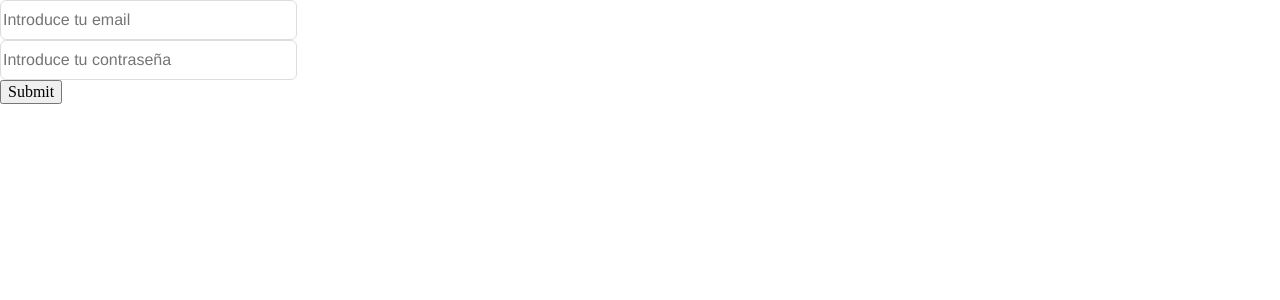
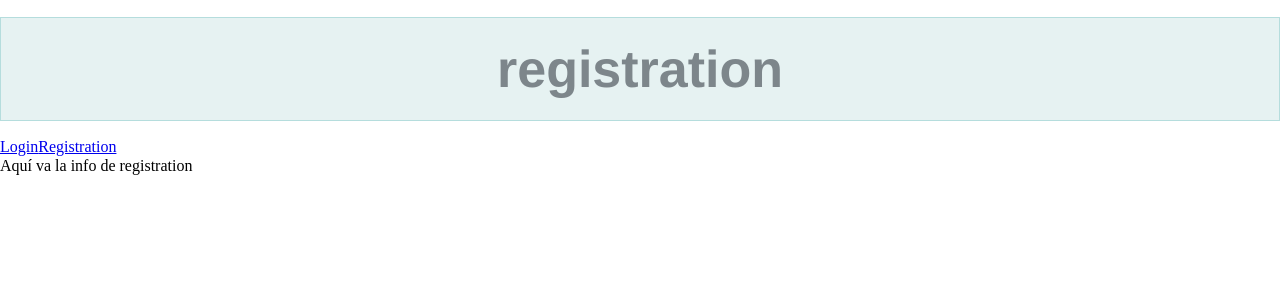
Before and after one commit to IT-Academy-BCN/ita-directory, a React (Create React App) app: page /registration in a window 1280 px wide. Shown: the top 300 px of the page. Built offline with nearby package versions, Linux system fonts and the light colour scheme.

Commit message:
header first commit

```diff
--- a/src/App.js
+++ b/src/App.js
@@ -1,52 +1,38 @@
 import React from "react";
+import Header from "components/layout/Header/Header";
 // import AsyncButton from "components/units/AsyncButton";
 // import {faEye} from "@fortawesome/free-solid-svg-icons";
-/* import {Route, Switch} from "react-router-dom";
-import ProtectedRoute from "components/composed/ProtectedRoute";
+import {Route, Switch} from "react-router-dom";
+// import ProtectedRoute from "components/composed/ProtectedRoute";
 
 // Pages
-import Home from "screens/Home";
-import Page404 from "screens/404";
+// import Home from "screens/Home";
+// import Page404 from "screens/404";
 
 // Userflow
-import Login from "screens/UserFlow/Login";
-import Registration from "screens/UserFlow/Registration";
-import RecoverPassword from "screens/UserFlow/RecoverPassword";
-
-import loquesea from "components/units/AsyncButton"; */
+import Login from "screens/UserFlow/Login/Login";
+import Registration from "screens/UserFlow/Registration/Registration";
+// import RecoverPassword from "screens/UserFlow/RecoverPassword";
 
 //Input
 
 /* import axios from "axios"; */
-import Login from "screens/UserFlow/Login/Login";
 
 const App = () => {
 	return (
-		<div>
-			<Login />
-		</div>
-		/* 	<Switch>
-			Userflow
-			<Route exact path="/login" component={Login} />
-			<Route exact path="/registration" component={Registration} />
-			<Route exact path="/recover-password/:hash" component={RecoverPassword} />
-
-			Caregiver
-			<ProtectedRoute exact path="/" component={Home} />
-			<ProtectedRoute component={Page404} />
-		</Switch> */
+		<>
+			<Header />
+			<Switch>
+				Userflow
+				<Route exact path="/login" component={Login} />
+				<Route exact path="/registration" component={Registration} />
+				{/* <Route exact path="/recover-password/:hash" component={RecoverPassword} /> */}
+				{/* Caregiver */}
+				{/* <ProtectedRoute exact path="/" component={Home} /> */}
+				{/* <ProtectedRoute component={Page404} /> */}
+			</Switch>
+		</>
 	);
 };
 
 export default App;
-
-/* const handleDisabled = async () => {
-        //Mi Funcion puede ser set time out, axios, fetch o try and catch
-	 setIsDisabled(true)
-		try{
-			await axios.get("mi-url", {params: {hola: "adios"}})
-			setIsDisabled(false)
-		} catch (error) {
-			setIsDisabled(false)
-			console.log(error)
-		} */
--- /dev/null
+++ b/src/components/layout/Header/Header.js
@@ -0,0 +1,21 @@
+import React from "react";
+import StyledHeader from "./styles";
+import {withRouter, Link} from "react-router-dom";
+
+const Header = (props) => {
+	const path = props.location.pathname.slice(1);
+	// const path = props.location.name;
+	return (
+		<>
+			<StyledHeader>
+				<h1>{path}</h1>
+			</StyledHeader>
+			<div>
+				<Link to="/login">Login</Link>
+				<Link to="/registration">Registration</Link>
+			</div>
+		</>
+	);
+};
+
+export default withRouter(Header);
--- /dev/null
+++ b/src/components/layout/Header/styles.js
@@ -0,0 +1,15 @@
+import styled from "styled-components";
+import Colors from "theme/Colors";
+
+const StyledHeader = styled.h1`
+	font: normal normal normal 26px/32px Helvetica Neue;
+	letter-spacing: 0px;
+	color: #7d868b;
+	opacity: 1;
+	background: #e6f2f2 0% 0% no-repeat padding-box;
+	border: 1px solid #b5dddd;
+	max-width: 100%;
+	text-align: center;
+`;
+
+export default StyledHeader;
--- a/src/screens/UserFlow/Registration/Registration.js
+++ b/src/screens/UserFlow/Registration/Registration.js
@@ -14,7 +14,7 @@ export class Registration extends Component {
 		this.setState({nombreUsuario: "Kevin"});
 	}
 	render() {
-		return <div></div>;
+		return <div>Aquí va la info de registration</div>;
 	}
 }
 
```
Also changed, not shown: 1 other file (tests, documents, lock files or other folders).
